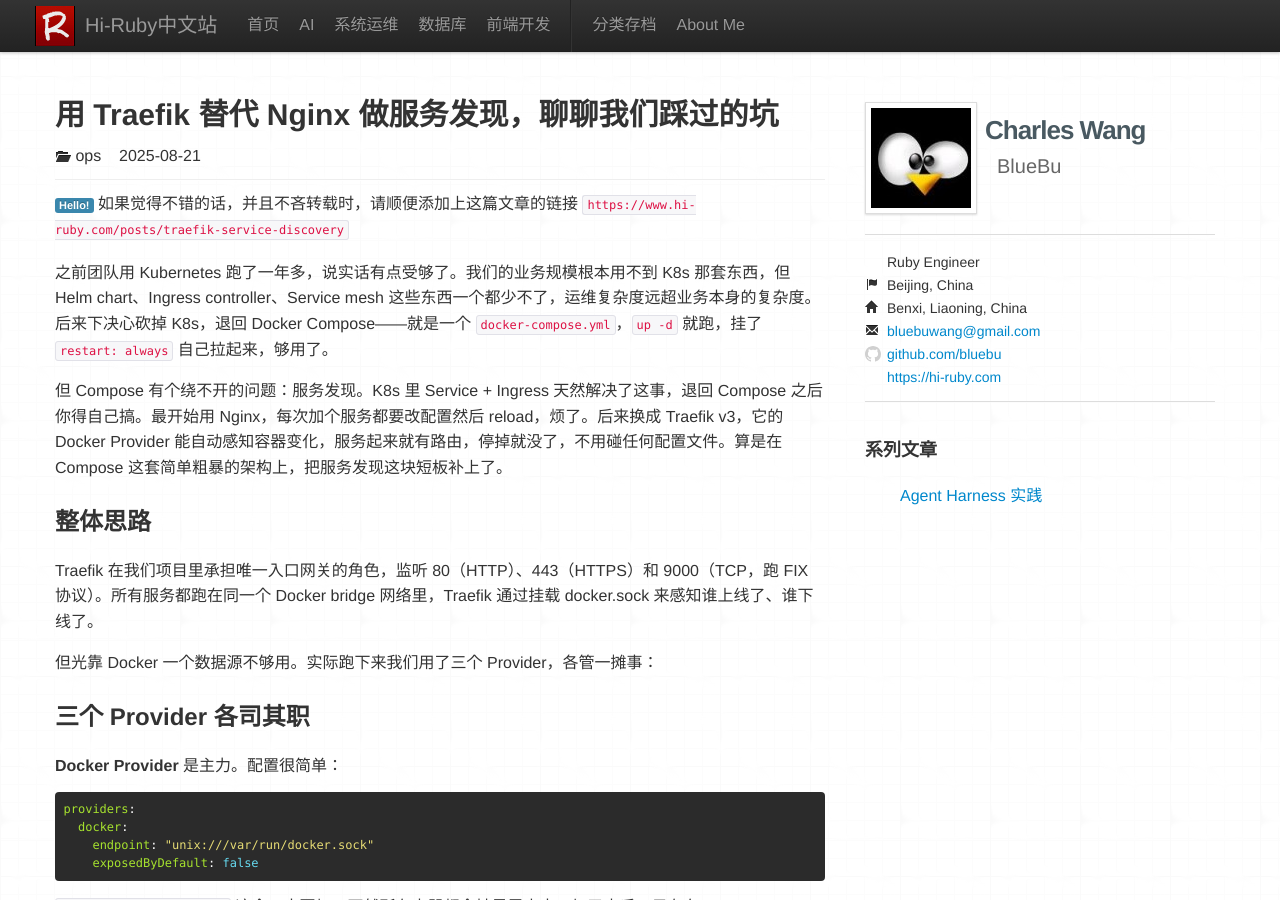
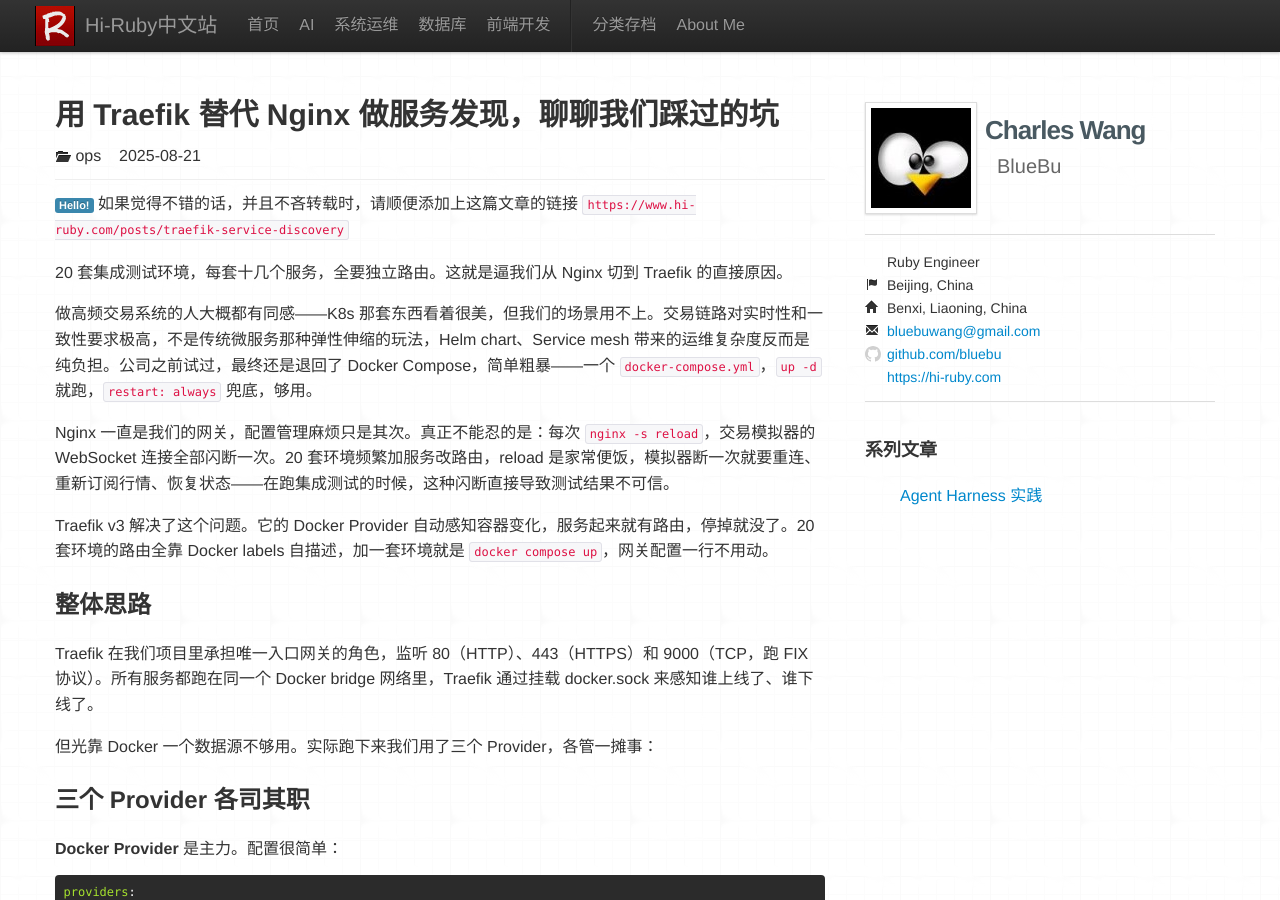
Before and after one commit to bluebu/bluebu.github.io, a Jekyll site: the page built from _posts/2025-08-21-traefik-service-discovery.md, in a window 1280 px wide and 900 px high. Built offline with Jekyll 4.4.1, drawn with Linux system fonts in a browser that asks for light colours; comment, search, counter and statistics services are not loaded.

Commit message:
Traefik 文章开头重写：补充实际背景（20套测试环境、WebSocket闪断）
Co-Authored-By: Claude Opus 4.6 (1M context) <noreply@anthropic.com>

```diff
--- a/_posts/2025-08-21-traefik-service-discovery.md
+++ b/_posts/2025-08-21-traefik-service-discovery.md
@@ -6,9 +6,13 @@ permalink: "/posts/traefik-service-discovery"
 categories: [ops]
 ---
 
-之前团队用 Kubernetes 跑了一年多，说实话有点受够了。我们的业务规模根本用不到 K8s 那套东西，但 Helm chart、Ingress controller、Service mesh 这些东西一个都少不了，运维复杂度远超业务本身的复杂度。后来下决心砍掉 K8s，退回 Docker Compose——就是一个 `docker-compose.yml`，`up -d` 就跑，挂了 `restart: always` 自己拉起来，够用了。
+20 套集成测试环境，每套十几个服务，全要独立路由。这就是逼我们从 Nginx 切到 Traefik 的直接原因。
 
-但 Compose 有个绕不开的问题：服务发现。K8s 里 Service + Ingress 天然解决了这事，退回 Compose 之后你得自己搞。最开始用 Nginx，每次加个服务都要改配置然后 reload，烦了。后来换成 Traefik v3，它的 Docker Provider 能自动感知容器变化，服务起来就有路由，停掉就没了，不用碰任何配置文件。算是在 Compose 这套简单粗暴的架构上，把服务发现这块短板补上了。
+做高频交易系统的人大概都有同感——K8s 那套东西看着很美，但我们的场景用不上。交易链路对实时性和一致性要求极高，不是传统微服务那种弹性伸缩的玩法，Helm chart、Service mesh 带来的运维复杂度反而是纯负担。公司之前试过，最终还是退回了 Docker Compose，简单粗暴——一个 `docker-compose.yml`，`up -d` 就跑，`restart: always` 兜底，够用。
+
+Nginx 一直是我们的网关，配置管理麻烦只是其次。真正不能忍的是：每次 `nginx -s reload`，交易模拟器的 WebSocket 连接全部闪断一次。20 套环境频繁加服务改路由，reload 是家常便饭，模拟器断一次就要重连、重新订阅行情、恢复状态——在跑集成测试的时候，这种闪断直接导致测试结果不可信。
+
+Traefik v3 解决了这个问题。它的 Docker Provider 自动感知容器变化，服务起来就有路由，停掉就没了。20 套环境的路由全靠 Docker labels 自描述，加一套环境就是 `docker compose up`，网关配置一行不用动。
 
 <!--more-->
 
```
